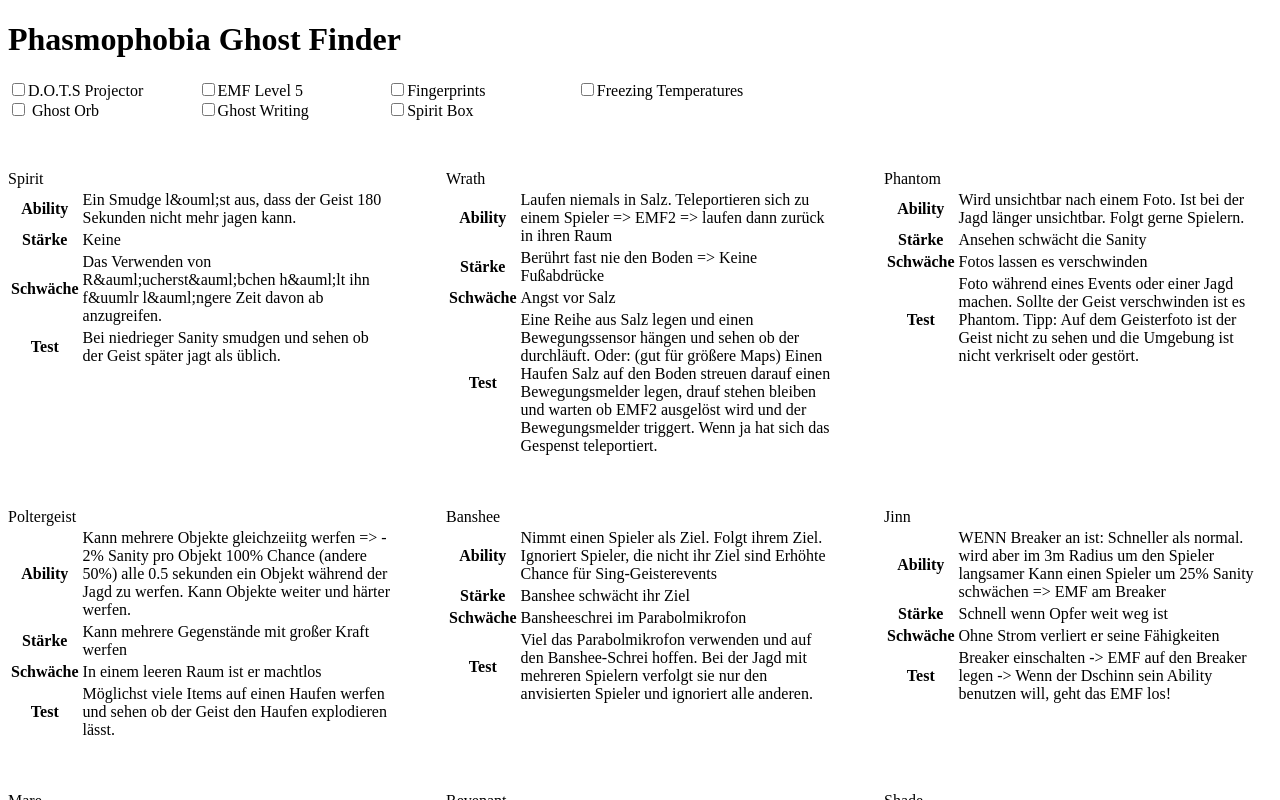
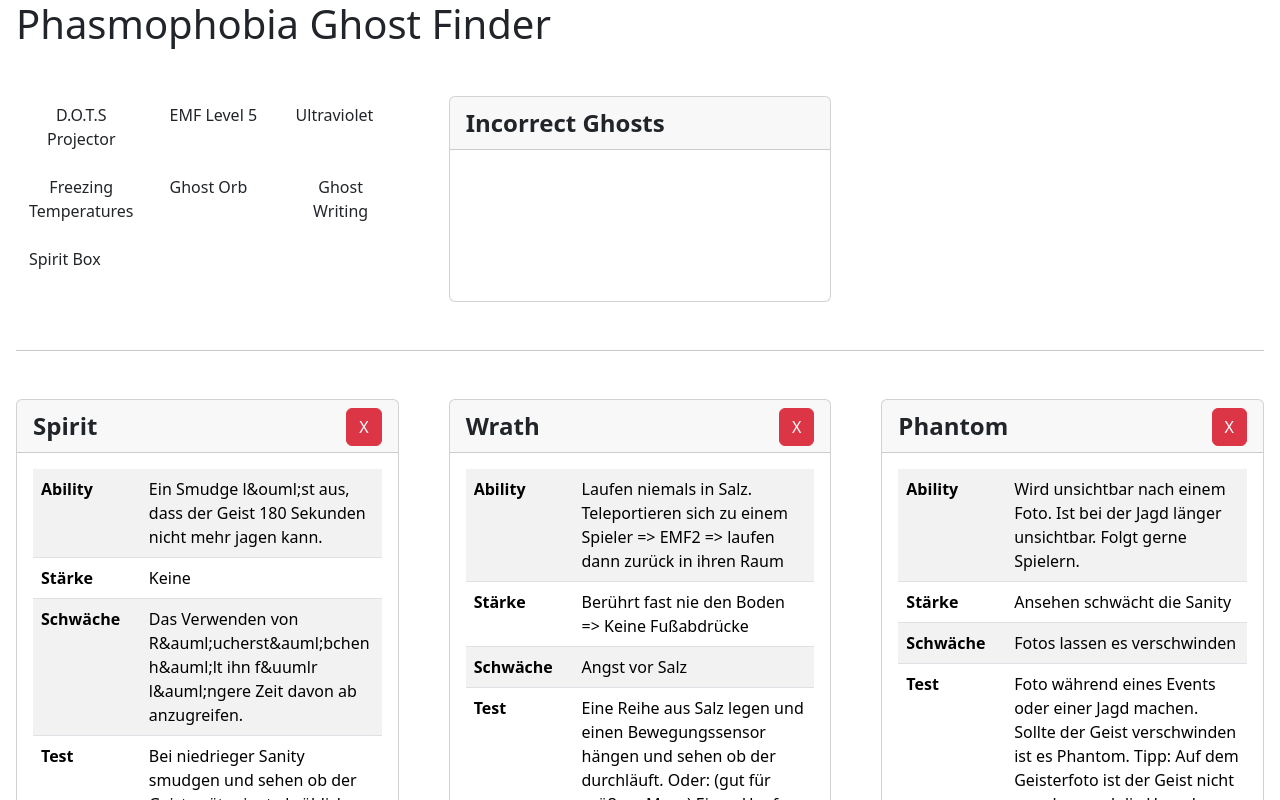
Before and after one commit to Hacktier/phasmo-ghost-finder, a Nuxt app: page / in a window 1280 px wide. Shown: the top 800 px of the page. Built offline with nearby package versions, Linux system fonts and the light colour scheme.

Commit message:
working evidences, exclude/include single ghosts

```diff
--- a/nuxt.config.ts
+++ b/nuxt.config.ts
@@ -1,11 +1,11 @@
 // https://nuxt.com/docs/api/configuration/nuxt-config
 export default defineNuxtConfig({
   devtools: { enabled: true },
-  // css: [
-  //   "~/node_modules/bootstrap/dist/css/bootstrap.min.css"
-  // ],
+  css: [
+    'bootstrap/dist/css/bootstrap.css'
+  ],
   // plugins: [
-  //   { src: "~/node_modules/bootstrap/dist/js/bootstrap.bundle.min.js", mode: "client" }
+  //   { src: '~/plugins/bootstrap.js', mode: 'client' }
   // ],
   modules: [
     '@pinia/nuxt',
--- a/package.json
+++ b/package.json
@@ -15,6 +15,7 @@
   },
   "dependencies": {
     "@pinia/nuxt": "^0.4.11",
+    "bootstrap": "^5.3.1",
     "pinia": "^2.1.6",
     "vue": "^3.3.4"
   }
--- a/src/components/evidence.vue
+++ b/src/components/evidence.vue
@@ -1,48 +1,72 @@
 <template>
-  <div class="evidenceGrid">
-    <div class="mb-3">
-      <input type="checkbox" v-model="evidences" :value="Evidence.DOTS" class="btn-check" id="dots" autocomplete="off">
+  <div class="headerGrid mb-5">
+    <div class="evidenceGrid mb-4">
+      <div>
+        <input type="checkbox" v-model="evidences" :value="Evidence.DOTS" class="btn-check" id="dots"
+               autocomplete="off">
         <label class="btn" for="dots">D.O.T.S Projector</label>
       </div>
-    <div class="mb-3">
+      <div>
         <input type="checkbox" v-model="evidences" :value="Evidence.EMF" class="btn-check" id="emf" autocomplete="off">
         <label class="btn" for="emf">EMF Level 5</label>
       </div>
-    <div class="mb-3">
-      <input type="checkbox" v-model="evidences" :value="Evidence.FINGERPRINTS" class="btn-check" id="fingerprints"
+      <div>
+        <input type="checkbox" v-model="evidences" :value="Evidence.ULTRAVIOLET" class="btn-check" id="fingerprints"
                autocomplete="off">
-      <label class="btn" for="fingerprints">Fingerprints</label>
+        <label class="btn" for="fingerprints">Ultraviolet</label>
       </div>
-    <div class="mb-3">
+      <div>
         <input type="checkbox" v-model="evidences" :value="Evidence.FREEZING" class="btn-check" id="freezing"
                autocomplete="off">
         <label class="btn" for="freezing">Freezing Temperatures</label>
       </div>
-    <div class="mb-3">
+      <div>
         <input type="checkbox" v-model="evidences" :value="Evidence.ORB" class="btn-check" id="orb" autocomplete="off">
         <label class="btn" for="orb"> Ghost Orb</label>
       </div>
-    <div class="mb-3">
+      <div>
         <input type="checkbox" v-model="evidences" :value="Evidence.WRITING" class="btn-check" id="writing"
                autocomplete="off">
         <label class="btn" for="writing">Ghost Writing</label>
       </div>
-    <div class="mb-3">
+      <div>
         <input type="checkbox" v-model="evidences" :value="Evidence.BOX" class="btn-check" id="box" autocomplete="off">
         <label class="btn" for="box">Spirit Box</label>
       </div>
     </div>
 
-<!--  <div v-for="ghost in possibleGhosts">{{ghost.name}}</div>-->
+    <div class="card">
+      <div class="card-header fw-bold fs-4"> Incorrect Ghosts</div>
+      <div class="wrongGhostGrid">
+        <div v-for="wrongGhost in wrongGhosts" class="card-body ">
+          <button @click="store.wrongGhosts.delete(wrongGhost)" class="btn btn-secondary">
+            {{ wrongGhost.name }}
+          </button>
+        </div>
+      </div>
+    </div>
+  </div>
+
+  <hr class="mb-5"/>
 </template>
 
 <style scoped>
 .evidenceGrid {
   display: grid;
-  grid-template-columns: repeat(4, 0.15fr);
-  margin-bottom: 50px;
+  grid-template-columns: repeat(3, 0.5fr);
+  grid-gap: 10px;
 }
 
+.headerGrid {
+  display: grid;
+  grid-template-columns: repeat(3, 0.5fr);
+  grid-gap: 50px;
+}
+
+.wrongGhostGrid {
+  display: grid;
+  grid-template-columns: repeat(5, 0.5fr);
+}
 </style>
 
 <script setup lang="ts">
@@ -50,24 +74,32 @@
 import {Evidence} from "~/src/model/Evidence";
 import AllGhosts from "~/src/repository/AllGhosts";
 import {useGhostStore} from "~/src/stores/ghostStore";
+import Ghost from "../model/Ghost";
 
 const store = useGhostStore();
 
-let evidences = ref<string[]>([]);
+let evidences = ref(new Set<Evidence>());
 
+let wrongGhosts = ref(store.wrongGhosts)
 let possibleGhosts = computed(() => {
   let ghosts = new Set(AllGhosts);
 
   for (let ghost of ghosts) {
     for (let real of evidences.value) {
-      if (!ghost.evidence.has(real))
+      if (!ghost.evidence.has(real)) {
         ghosts.delete(ghost);
       }
+    }
 
-    // for (let wrong of this.wrongEvidence) {
-    //   if (ghost.evidence.has(wrong))
-    //     this.ghosts.delete(ghost)
+    // for (let wrong of wrongEvidences.value) {
+    //   if (ghost.evidence.has(wrong)) {
+    //     ghosts.delete(ghost)
+    //   }
     // }
+
+    if (wrongGhosts.value.has(ghost)) {
+      ghosts.delete(ghost);
+    }
   }
 
   return ghosts;
@@ -76,6 +108,4 @@
 store.possibleGhosts = possibleGhosts;
 
 
-
-
 </script>
--- a/src/components/ghostCard.vue
+++ b/src/components/ghostCard.vue
@@ -1,39 +1,44 @@
-<script>
-export default {
-  name: "GhostCard",
-  props: {
-    ghostName: String,
-    evidence: String,
-    ability: String,
-    strength: String,
-    weakness: String,
-    test: String,
-  }
-};
+<script setup lang="ts">
+import Ghosts from "~/src/components/ghosts.vue";
+import {Evidence} from "~/src/model/Evidence";
+import {useGhostStore} from "~/src/stores/ghostStore";
+import {computed} from "vue";
+
+const store = useGhostStore();
+
+
+// defineProps(['ghostName', 'evidence', 'ability', 'strength', 'weakness', 'test']);
+defineProps(['ghost']);
+
 </script>
 
 
 <template>
-  <div class="card" v-bind:id="ghostName" v-bind:class="evidence">
-    <div class="card-header fw-bold fs-4">{{ghostName}}</div>
+  <div class="card" v-bind:id="ghost.name">
+    <div class="card-header fw-bold fs-4">
+      {{ ghost.name }}
+      <button @click="store.wrongGhosts.add(ghost)" class="btn btn-danger end-0 position-absolute me-3">X</button>
+    </div>
     <div class="card-body">
-      <table class="table table-bordered table-striped card-text">
+      <table class="table table-striped card-text">
+        <tbody>
         <tr>
           <th class="pe-5">Ability</th>
-          <td>{{ability}}</td>
+          <td>{{ ghost.ability }}</td>
         </tr>
         <tr>
           <th>St&auml;rke</th>
-          <td>{{strength}}</td>
+          <td>{{ ghost.strength }}</td>
         </tr>
         <tr>
           <th>Schw&auml;che</th>
-          <td>{{weakness}}</td>
+          <td>{{ ghost.weakness }}</td>
         </tr>
         <tr>
           <th>Test</th>
-          <td>{{test}}</td>
+          <td>{{ ghost.test }}</td>
         </tr>
+        </tbody>
       </table>
     </div>
   </div>
--- a/src/components/ghosts.vue
+++ b/src/components/ghosts.vue
@@ -1,12 +1,15 @@
 <template>
   <div class="ghostGrid" id="ghostGrid">
 
-    <ghostCard v-for="ghost in ghosts"
-               :ghostName="ghost.name"
-               :ability="ghost.ability"
-               :strength="ghost.strength"
-               :weakness="ghost.weakness"
-               :test="ghost.test"
+    <!--    <ghostCard :key="ghost.name" v-for="ghost in ghosts"-->
+    <!--               :ghostName="ghost.name"-->
+    <!--               :ability="ghost.ability"-->
+    <!--               :strength="ghost.strength"-->
+    <!--               :weakness="ghost.weakness"-->
+    <!--               :test="ghost.test"-->
+    <!--    />-->
+    <ghostCard :key="ghost.name" v-for="ghost in ghosts"
+               :ghost=ghost
     />
   </div>
 </template>
@@ -26,6 +29,8 @@
 
 const store = useGhostStore();
 
+let wrongGhosts = ref(store.wrongGhosts);
+
 let ghosts = computed(() => {
   return store.possibleGhosts;
 });
--- a/src/model/Evidence.ts
+++ b/src/model/Evidence.ts
@@ -1,7 +1,7 @@
 export enum  Evidence {
     DOTS,
     EMF,
-    FINGERPRINTS,
+    ULTRAVIOLET,
     FREEZING,
     ORB,
     WRITING,
--- a/src/repository/AllGhosts.ts
+++ b/src/repository/AllGhosts.ts
@@ -20,7 +20,7 @@
     ),
     new Ghost(
         "Phantom",
-        new Set<Evidence>([Evidence.BOX, Evidence.FINGERPRINTS, Evidence.DOTS]),
+        new Set<Evidence>([Evidence.BOX, Evidence.ULTRAVIOLET, Evidence.DOTS]),
         "Wird unsichtbar nach einem Foto. Ist bei der Jagd länger unsichtbar. Folgt gerne Spielern.",
         "Ansehen schwächt die Sanity",
         "Fotos lassen es verschwinden",
@@ -28,7 +28,7 @@
     ),
     new Ghost(
         "Poltergeist",
-        new Set<Evidence>([Evidence.FINGERPRINTS, Evidence.BOX, Evidence.WRITING]),
+        new Set<Evidence>([Evidence.ULTRAVIOLET, Evidence.BOX, Evidence.WRITING]),
         "Kann mehrere Objekte gleichzeiitg werfen => - 2% Sanity pro Objekt 100% Chance (andere 50%) alle 0.5 sekunden ein Objekt während der Jagd zu werfen. Kann Objekte weiter und härter werfen.",
         "Kann mehrere Gegenstände mit großer Kraft werfen",
         "In einem leeren Raum ist er machtlos",
@@ -36,7 +36,7 @@
     ),
     new Ghost(
         "Banshee",
-        new Set<Evidence>([Evidence.FINGERPRINTS, Evidence.ORB, Evidence.DOTS]),
+        new Set<Evidence>([Evidence.ULTRAVIOLET, Evidence.ORB, Evidence.DOTS]),
         "Nimmt einen Spieler als Ziel. Folgt ihrem Ziel. Ignoriert Spieler, die nicht ihr Ziel sind Erhöhte Chance für Sing-Geisterevents",
         "Banshee schwächt ihr Ziel",
         "Bansheeschrei im Parabolmikrofon",
@@ -44,7 +44,7 @@
     ),
     new Ghost(
         "Jinn",
-        new Set<Evidence>([Evidence.EMF, Evidence.FINGERPRINTS, Evidence.FREEZING]),
+        new Set<Evidence>([Evidence.EMF, Evidence.ULTRAVIOLET, Evidence.FREEZING]),
         "WENN Breaker an ist:\n" + "Schneller als normal. wird aber im 3m Radius um den Spieler langsamer\n" + "Kann einen Spieler um 25% Sanity schwächen => EMF am Breaker",
         "Schnell wenn Opfer weit weg ist",
         "Ohne Strom verliert er seine Fähigkeiten",
@@ -76,7 +76,7 @@
     ),
     new Ghost(
         "Demon",
-        new Set<Evidence>([Evidence.FINGERPRINTS, Evidence.WRITING, Evidence.FREEZING]),
+        new Set<Evidence>([Evidence.ULTRAVIOLET, Evidence.WRITING, Evidence.FREEZING]),
         "Cooldown zwischen Jagden ist 20 statt 25 Sekunden\n" + "Außerhalb der Jagd smudgen schützt für 60 sekunden vor einer Jagd (statt 90)\n" + "Kruzifix hat einen höheren Radius 3m -> 5m",
         "Jagd öfter",
         "Fürchtet das Kruzifix",
@@ -108,7 +108,7 @@
     ),
     new Ghost(
         "Hantu",
-        new Set<Evidence>([Evidence.FINGERPRINTS, Evidence.ORB, Evidence.FREEZING]),
+        new Set<Evidence>([Evidence.ULTRAVIOLET, Evidence.ORB, Evidence.FREEZING]),
         "\"Erhöht nicht die Geschwindigkeit wenn er einen Spieler sieht.\n" + "Geschwindigkeit während der Jagd: -1.4m/s bei 15°C -> 2.7m/s  ab 0°C\n" + "Der Geist hat während der Jagd Geisteratem vor SEINEM Mund\n" + "Hantu kann den Breaker nicht einschalten\n" + "Im Albtraum-Schwierigkeitsgrad hat er immer Gefriertemperaturen.",
         "Ist schneller wenn es kalt ist.",
         "Ist langsamer wenn es warm ist.",
@@ -116,7 +116,7 @@
     ),
     new Ghost(
         "Goryo",
-        new Set<Evidence>([Evidence.EMF, Evidence.FINGERPRINTS, Evidence.DOTS]),
+        new Set<Evidence>([Evidence.EMF, Evidence.ULTRAVIOLET, Evidence.DOTS]),
         "Zeigt D.O.T.S. nur über die Kamera wenn niemand im Raum ist.\n" + "Verlässt seinen Raum nur selten.\n" + "Kann den Lieblingsraum nicht wechseln\n" + "Im Albtraum-Schwierigkeitsgrad zeigt er immer D.O.T.S",
         "Zeigt sich nur vor der Kamera, wenn niemand da ist.",
         "Sind selten weit von ihrem Todesort entfernt.",
@@ -124,7 +124,7 @@
     ),
     new Ghost(
         "Myling",
-        new Set<Evidence>([Evidence.EMF, Evidence.FINGERPRINTS, Evidence.WRITING]),
+        new Set<Evidence>([Evidence.EMF, Evidence.ULTRAVIOLET, Evidence.WRITING]),
         "Schritte und Geister-Geräusche sind während der Jagd auf 12m zu hören (sonst 20m)\n" + "Myling reagiert häufiger auf das Parabolmikrofon",
         "Leise bei der Jagd",
         "Gibt häufiger paranormale Geräusche ab",
@@ -156,7 +156,7 @@
     ),
     new Ghost(
         "Obake",
-        new Set<Evidence>([Evidence.EMF, Evidence.FINGERPRINTS, Evidence.ORB]),
+        new Set<Evidence>([Evidence.EMF, Evidence.ULTRAVIOLET, Evidence.ORB]),
         "Kann Fingerabdrücken mit 6 Fingern hinterlassen 25% Chance KEINE Fingerabdrücke zu hinterlassen\n" + "Kann die Zeit in der die Fingerabdrücke sichtbar sind reduzieren.\n" + "Im Albtraum-Schwierigkeitsgrad zeigt er immer Fingerabdrücke\n" + "Verändert mindestens 1x pro Jagd sein Aussehen für einen Blink",
         "Hinterlässt weniger Hinweise bei Interaktionen",
         "Manchmal verwandelt sich der Geist",
@@ -164,7 +164,7 @@
     ),
     new Ghost(
         "Mimik",
-        new Set<Evidence>([Evidence.BOX, Evidence.FINGERPRINTS, Evidence.FREEZING, Evidence.ORB]),
+        new Set<Evidence>([Evidence.BOX, Evidence.ULTRAVIOLET, Evidence.FREEZING, Evidence.ORB]),
         "Zeigt zusätzlich zu seinen Beweisen einen Geisterorb.\n" + "Kann die Eigenarten eines beliebigen Geistes annehmen\n" + "Wechselt seinen Form alle 2.5 Minuten, aber nie während einer Jagd.\n" + "Im Albtraum-Schwierigkeitsgrad zeigt er zusätzlich den Orb und hat damit 3 Beweise.",
         "Unterschiedlich",
         "Geisterorb",
--- a/src/stores/ghostStore.ts
+++ b/src/stores/ghostStore.ts
@@ -3,10 +3,15 @@
 
 export const useGhostStore = defineStore('possibleGhosts', () => {
     let possibleGhosts = new Set<Ghosts>;
+    let wrongGhosts = new Set<Ghosts>
 
     function setPossibleGhosts(ghosts: Set<Ghosts>) {
         possibleGhosts = ghosts;
     }
 
-    return {possibleGhosts, setPossibleGhosts};
+    function setWrongGhosts(ghosts: Set<Ghosts>) {
+        wrongGhosts = ghosts;
+    }
+
+    return {possibleGhosts, setPossibleGhosts, wrongGhosts, setWrongGhosts};
 });
```
Also changed, not shown: 1 other file (tests, documents, lock files or other folders). Lines whose indentation alone changed are shown as unchanged.
